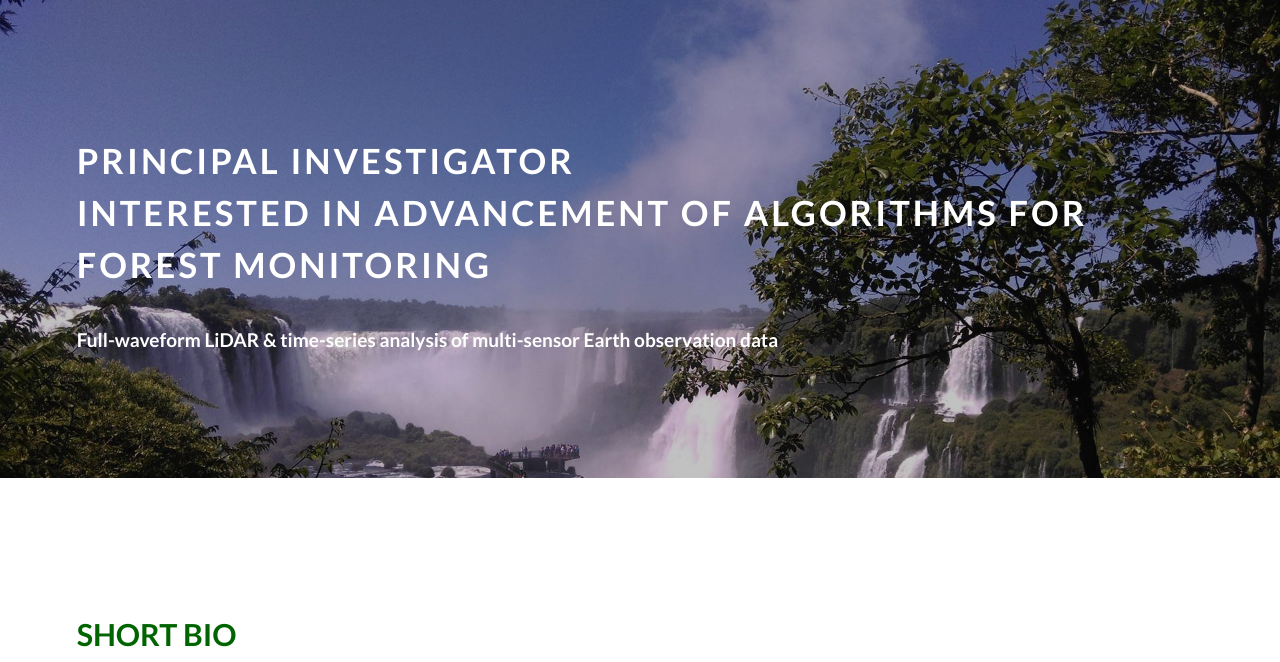
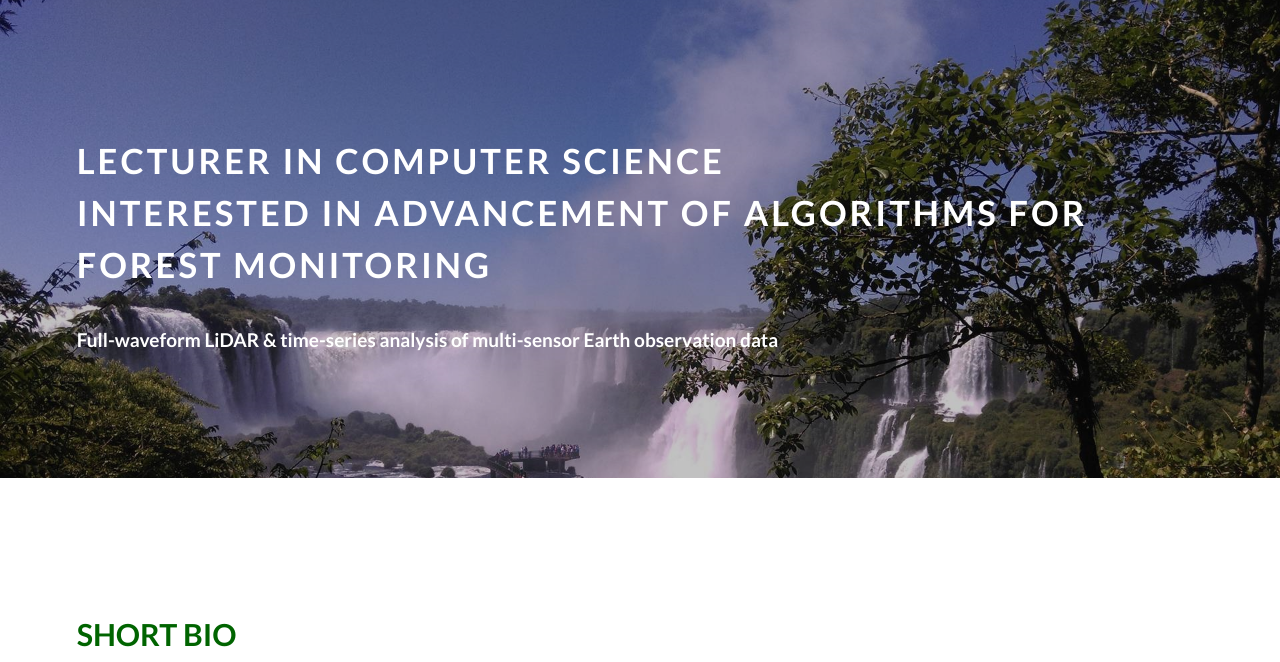
Before and after one commit to Art-n-MathS/Art-n-MathS.github.io, a plain HTML site: page index.html in a window 1280 px wide. Shown: the part 90-752 px from the top of the page. Drawn offline with Linux system fonts and the light colour scheme.

Commit message:
small updates

```diff
--- a/index.html
+++ b/index.html
@@ -37,7 +37,7 @@
 		<!-- Banner -->
 			<section id="banner">
 				<div class="inner">
-					<h1> <span> <strong> Principal Investigator  <br>interested in Advancement of Algorithms for Forest Monitoring</strong> </span></h1>
+					<h1> <span> <strong> Lecturer in Computer Science <br>interested in Advancement of Algorithms for Forest Monitoring</strong> </span></h1>
 					<h4> <span> Full-waveform LiDAR & time-series analysis of multi-sensor Earth observation data</span></h4>
 			<!--	<ul class="actions">
 						<li><a href="#" class="button alt">Get Started</a></li>
```
